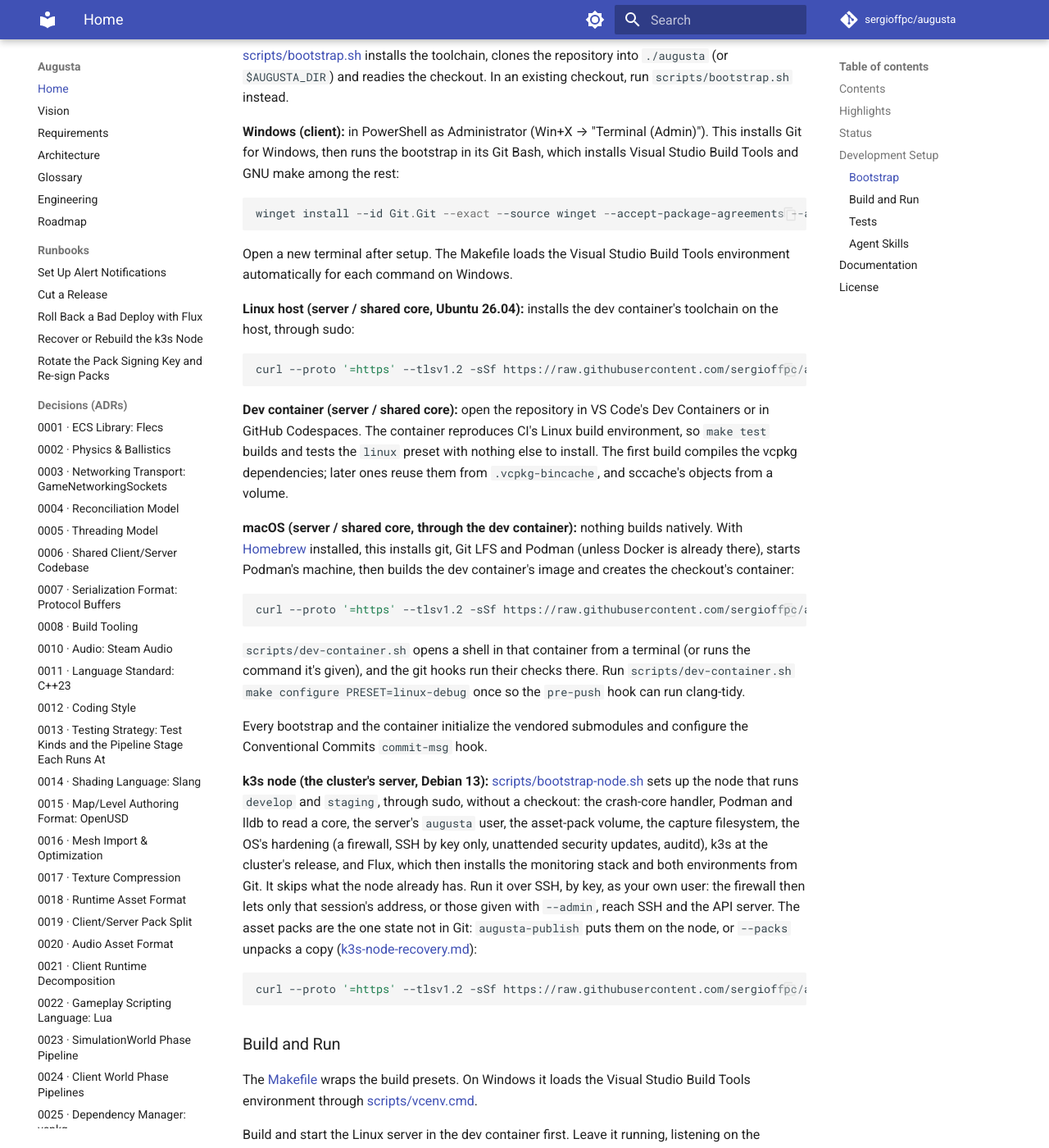
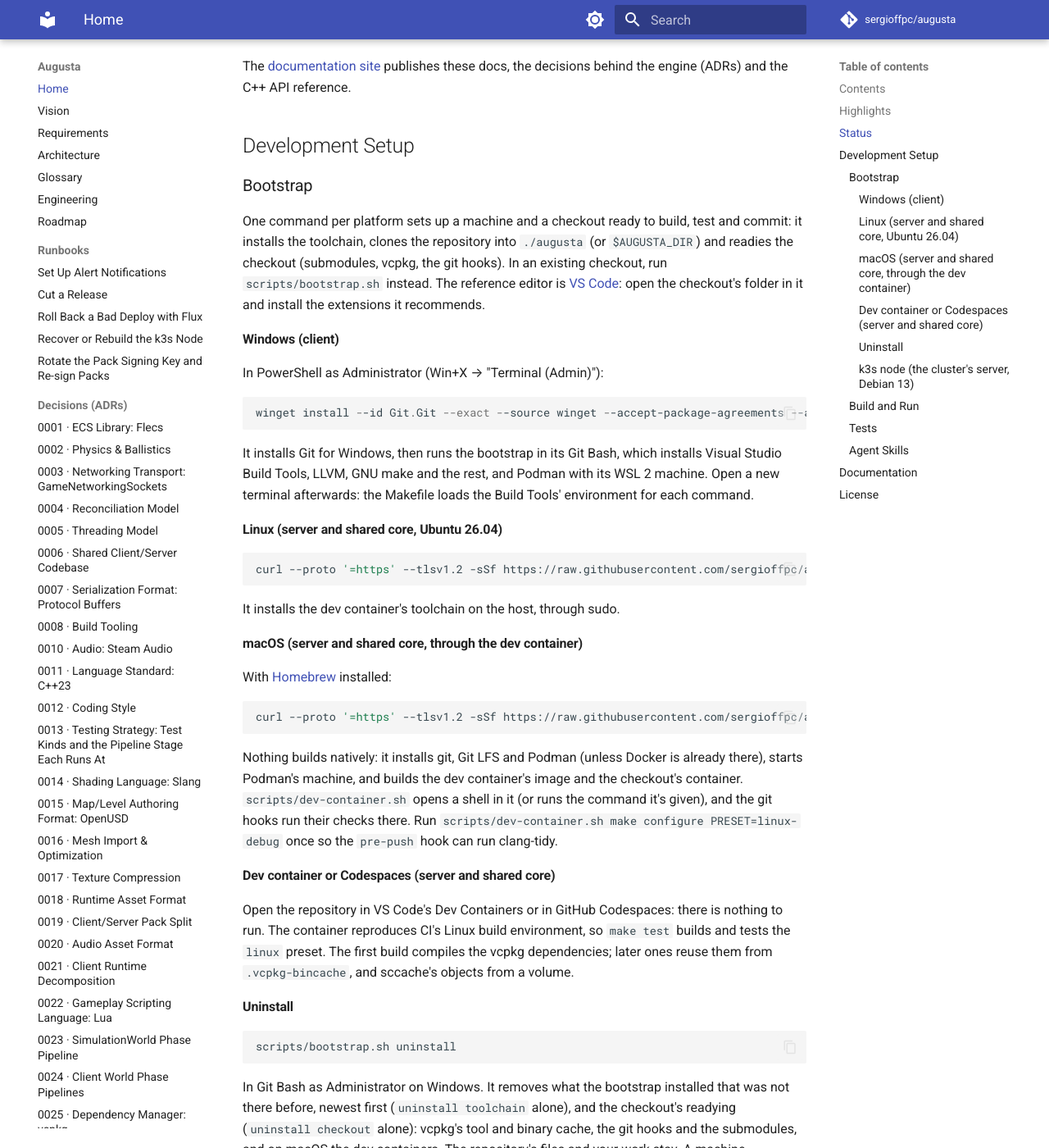
Before and after one commit to sergioffpc/augusta, an MkDocs documentation site: the page built from README.md, in a window 1280 px wide and 1400 px high, scrolled down 1476 px. Shown: the whole window at 82% size. Built offline with MkDocs 1.6.1 and Material for MkDocs 9.7.7, drawn with Linux system fonts in a browser that asks for light colours; comment, search, counter and statistics services are not loaded; some of the changed text lies outside the part shown.

Commit message:
feat(bootstrap): install CI's tools and Podman, and uninstall what it installs
The bootstrap installs, on Linux and Windows, what CI uses and it did not:
cosign at the version CI signs with and jq (a release's wait on its signed
image), Podman, tshark, auditd (Linux), and the tools CI's own jobs run at
CI's versions (trivy, kubeconform, the Kyverno CLI, promtool, amtool,
hadolint, oras, syft, grype and mikefarah's yq), each release checked by its
SHA-256. The release runbook waits on the image with podman.

Podman is the container engine by default, Docker the one used where there
is no Podman: scripts/dev-container.sh and scripts/augustad-seccomp.sh, which
runs Podman rootful and takes AUGUSTA_CONTAINER_ENGINE. CI's confinement job
keeps Docker, whose runc is the Node's runtime.

`scripts/bootstrap.sh uninstall [toolchain|checkout]` undoes a bootstrap:
what the toolchain step installed that was not there before, which it now
records in a manifest of the machine's, newest first, and the checkout's
readying, never the repository's files.

The README's Bootstrap has a section per platform, each opening with its
command, and the docs name VS Code as the reference editor.

Co-Authored-By: Claude Opus 5.5 <noreply@anthropic.com>

````diff
--- a/README.md
+++ b/README.md
@@ -20,6 +20,12 @@ dedicated server.
 - [Status](#status)
 - [Development Setup](#development-setup)
     - [Bootstrap](#bootstrap)
+        - [Windows (client)](#windows-client)
+        - [Linux (server and shared core, Ubuntu 26.04)](#linux-server-and-shared-core-ubuntu-2604)
+        - [macOS (server and shared core, through the dev container)](#macos-server-and-shared-core-through-the-dev-container)
+        - [Dev container or Codespaces (server and shared core)](#dev-container-or-codespaces-server-and-shared-core)
+        - [Uninstall](#uninstall)
+        - [k3s node (the cluster's server, Debian 13)](#k3s-node-the-clusters-server-debian-13)
     - [Build and Run](#build-and-run)
     - [Tests](#tests)
     - [Agent Skills](#agent-skills)
@@ -58,67 +64,89 @@ docs, the decisions behind the engine (ADRs) and the C++ API reference.
 
 ### Bootstrap
 
-[scripts/bootstrap.sh](scripts/bootstrap.sh) installs the toolchain, clones the
-repository into `./augusta` (or `$AUGUSTA_DIR`) and readies the checkout. In an
-existing checkout, run `scripts/bootstrap.sh` instead.
+One command per platform sets up a machine and a checkout ready to build, test
+and commit: it installs the toolchain, clones the repository into `./augusta`
+(or `$AUGUSTA_DIR`) and readies the checkout (submodules, vcpkg, the git hooks).
+In an existing checkout, run `scripts/bootstrap.sh` instead. The reference
+editor is [VS Code](https://code.visualstudio.com): open the checkout's folder
+in it and install the extensions it recommends.
 
-**Windows (client):** in PowerShell as Administrator (Win+X → "Terminal
-(Admin)"). This installs Git for Windows, then runs the bootstrap in its Git
-Bash, which installs Visual Studio Build Tools and GNU make among the rest:
+#### Windows (client)
+
+In PowerShell as Administrator (Win+X → "Terminal (Admin)"):
 
 ```powershell
 winget install --id Git.Git --exact --source winget --accept-package-agreements --accept-source-agreements; & "$env:ProgramFiles\Git\bin\bash.exe" -c "curl --proto '=https' --tlsv1.2 -sSf https://raw.githubusercontent.com/sergioffpc/augusta/develop/scripts/bootstrap.sh | bash"
 ```
 
-Open a new terminal after setup. The Makefile loads the Visual Studio Build
-Tools environment automatically for each command on Windows.
+It installs Git for Windows, then runs the bootstrap in its Git Bash, which
+installs Visual Studio Build Tools, LLVM, GNU make and the rest, and Podman with
+its WSL 2 machine. Open a new terminal afterwards: the Makefile loads the Build
+Tools' environment for each command.
 
-**Linux host (server / shared core, Ubuntu 26.04):** installs the dev
-container's toolchain on the host, through sudo:
+#### Linux (server and shared core, Ubuntu 26.04)
 
 ```bash
 curl --proto '=https' --tlsv1.2 -sSf https://raw.githubusercontent.com/sergioffpc/augusta/develop/scripts/bootstrap.sh | bash
 ```
 
-**Dev container (server / shared core):** open the repository in VS Code's Dev
-Containers or in GitHub Codespaces. The container reproduces CI's Linux build
-environment, so `make test` builds and tests the `linux` preset with nothing
-else to install. The first build compiles the vcpkg dependencies; later ones
-reuse them from `.vcpkg-bincache`, and sccache's objects from a volume.
+It installs the dev container's toolchain on the host, through sudo.
 
-**macOS (server / shared core, through the dev container):** nothing builds
-natively. With [Homebrew](https://brew.sh) installed, this installs git, Git LFS
-and Podman (unless Docker is already there), starts Podman's machine, then
-builds the dev container's image and creates the checkout's container:
+#### macOS (server and shared core, through the dev container)
+
+With [Homebrew](https://brew.sh) installed:
 
 ```bash
 curl --proto '=https' --tlsv1.2 -sSf https://raw.githubusercontent.com/sergioffpc/augusta/develop/scripts/bootstrap.sh | bash
 ```
 
-`scripts/dev-container.sh` opens a shell in that container from a terminal (or
+Nothing builds natively: it installs git, Git LFS and Podman (unless Docker is
+already there), starts Podman's machine, and builds the dev container's image
+and the checkout's container. `scripts/dev-container.sh` opens a shell in it (or
 runs the command it's given), and the git hooks run their checks there. Run
 `scripts/dev-container.sh make configure PRESET=linux-debug` once so the
 `pre-push` hook can run clang-tidy.
 
-Every bootstrap and the container initialize the vendored submodules and
-configure the Conventional Commits `commit-msg` hook.
+#### Dev container or Codespaces (server and shared core)
 
-**k3s node (the cluster's server, Debian 13):**
+Open the repository in VS Code's Dev Containers or in GitHub Codespaces: there
+is nothing to run. The container reproduces CI's Linux build environment, so
+`make test` builds and tests the `linux` preset. The first build compiles the
+vcpkg dependencies; later ones reuse them from `.vcpkg-bincache`, and sccache's
+objects from a volume.
+
+#### Uninstall
+
+```bash
+scripts/bootstrap.sh uninstall
+```
+
+In Git Bash as Administrator on Windows. It removes what the bootstrap installed
+that was not there before, newest first (`uninstall toolchain` alone), and the
+checkout's readying (`uninstall checkout` alone): vcpkg's tool and binary cache,
+the git hooks and the submodules, and on macOS the dev containers. The
+repository's files and your work stay. A machine bootstrapped before the
+bootstrap kept a record of what it installed keeps what it installed then.
+
+#### k3s node (the cluster's server, Debian 13)
+
+Over SSH, by key, as your own user:
+
+```bash
+curl --proto '=https' --tlsv1.2 -sSf https://raw.githubusercontent.com/sergioffpc/augusta/develop/scripts/bootstrap-node.sh | bash
+```
+
 [scripts/bootstrap-node.sh](scripts/bootstrap-node.sh) sets up the node that
 runs `develop` and `staging`, through sudo, without a checkout: the crash-core
 handler, Podman and lldb to read a core, the server's `augusta` user, the
 asset-pack volume, the capture filesystem, the OS's hardening (a firewall, SSH
 by key only, unattended security updates, auditd), k3s at the cluster's release,
 and Flux, which then installs the monitoring stack and both environments from
-Git. It skips what the node already has. Run it over SSH, by key, as your own
-user: the firewall then lets only that session's address, or those given with
-`--admin`, reach SSH and the API server. The asset packs are the one state not
-in Git: `augusta-publish` puts them on the node, or `--packs` unpacks a copy
-([k3s-node-recovery.md](docs/runbooks/k3s-node-recovery.md)):
-
-```bash
-curl --proto '=https' --tlsv1.2 -sSf https://raw.githubusercontent.com/sergioffpc/augusta/develop/scripts/bootstrap-node.sh | bash
-```
+Git. It skips what the node already has. The firewall then lets only the SSH
+session's address, or those given with `--admin`, reach SSH and the API server.
+The asset packs are the one state not in Git: `augusta-publish` puts them on the
+node, or `--packs` unpacks a copy
+([k3s-node-recovery.md](docs/runbooks/k3s-node-recovery.md)).
 
 ### Build and Run
 
--- a/docs/ENGINEERING.md
+++ b/docs/ENGINEERING.md
@@ -520,30 +520,35 @@ no self-hosted GitHub Actions runner in this pipeline).
   with it by hand), LLVM's toolchain (ADR-0008: clang, lld, libc++, libunwind,
   LLVM's binary tools, lldb), CMake, Ninja, vcpkg, clang-tidy and ctcache (which
   `make tidy` runs it through, at CI's pinned commit), clang-format, GitHub CLI,
-  kubectl, helm, the flux CLI at the cluster's Flux version, Doxygen, the hooks'
-  formatters and linters (uv for yamllint, ruff, shfmt, shellcheck, actionlint,
-  gersemi, Prettier and pymarkdown, standalone yamlfmt, StyLua, luacheck and
-  taplo, at CI's pinned versions), and CI's Linux vcpkg binary cache
-  configuration (a files provider in the checkout's `.vcpkg-bincache`). The
-  image builds for the host's architecture (amd64 or arm64) rather than
-  emulating CI's amd64. sccache's cache lives in a volume shared by every
-  container of the repository; the build trees in a volume per container, so
-  they never collide with a Windows build of the same checkout. One recipe, not
-  a container beside a separate host bootstrap: two recipes for the same
-  toolchain drift apart. With them come the Linux client's system packages
-  (ADR-0008: X11, Wayland and xkbcommon development files, and Mesa's Vulkan
-  drivers and Xvfb for the Renderer's smoke test), so the `linux` presets build
-  and test `augustac` in the container too. The Windows client has no container
-  equivalent (see below).
+  kubectl, helm, the flux CLI at the cluster's Flux version, cosign at the
+  version CI signs with and jq (for a release's wait on its signed image),
+  Podman (the container engine), tshark (the Wireshark dissector's test), auditd
+  (`scripts/augustad-seccomp.sh record`), the tools CI's own jobs run at CI's
+  versions (trivy, kubeconform, the Kyverno CLI, promtool, amtool, hadolint,
+  oras, syft, grype, and mikefarah's yq), Doxygen, the hooks' formatters and
+  linters (uv for yamllint, ruff, shfmt, shellcheck, actionlint, gersemi,
+  Prettier and pymarkdown, standalone yamlfmt, StyLua, luacheck and taplo, at
+  CI's pinned versions), and CI's Linux vcpkg binary cache configuration (a
+  files provider in the checkout's `.vcpkg-bincache`). The image builds for the
+  host's architecture (amd64 or arm64) rather than emulating CI's amd64.
+  sccache's cache lives in a volume shared by every container of the repository;
+  the build trees in a volume per container, so they never collide with a
+  Windows build of the same checkout. One recipe, not a container beside a
+  separate host bootstrap: two recipes for the same toolchain drift apart. With
+  them come the Linux client's system packages (ADR-0008: X11, Wayland and
+  xkbcommon development files, and Mesa's Vulkan drivers and Xvfb for the
+  Renderer's smoke test), so the `linux` presets build and test `augustac` in
+  the container too. The Windows client has no container equivalent (see below).
 - **macOS (through the dev container):** nothing builds natively on macOS (the
   presets are Linux's and Windows'), and nothing is installed there but git, Git
-  LFS and Docker or Podman, which `scripts/bootstrap.sh` installs through
-  Homebrew (its macOS half, `scripts/bootstrap/macos.sh`, which also creates the
-  container). `scripts/dev-container.sh [command]` runs a command (a shell by
-  default) in the dev container's image from a terminal: one container per
-  checkout, kept running, with the checkout mounted at its host path so a git
-  worktree's `.git` resolves inside too, a `build/` volume of its own, and
-  sccache's and vcpkg's caches in volumes every checkout shares.
+  LFS and Podman (or a Docker already there, which the scripts take where there
+  is no Podman), which `scripts/bootstrap.sh` installs through Homebrew (its
+  macOS half, `scripts/bootstrap/macos.sh`, which also creates the container).
+  `scripts/dev-container.sh [command]` runs a command (a shell by default) in
+  the dev container's image from a terminal: one container per checkout, kept
+  running, with the checkout mounted at its host path so a git worktree's `.git`
+  resolves inside too, a `build/` volume of its own, and sccache's and vcpkg's
+  caches in volumes every checkout shares.
   `scripts/dev-container.sh make configure PRESET=linux-debug` gives the hooks
   the compile commands clang-tidy needs. On macOS the `pre-commit` and
   `pre-push` hooks run their formatters and linters through it; git itself
@@ -570,10 +575,20 @@ no self-hosted GitHub Actions runner in this pipeline).
   and LLVM (`clang-cl` and `lld-link` for the build, `clang-format`/`clang-tidy`
   for the hooks below), pinned to the LLVM version CI's Ubuntu runner ships and
   CI's Windows jobs install, so a local build and the hooks agree with CI's
-  gates, and kubectl, helm and the flux CLI, for the cluster. It also puts Git's
-  `bin` directory on PATH, so `bash scripts/<script>.sh` runs from PowerShell
-  and cmd, and the workspace's VS Code settings point the Kubernetes extension
-  and its terminals at the day-to-day kubeconfig, `~/.kube/augusta.yaml`.
+  gates, kubectl, helm and the flux CLI, for the cluster, and cosign, jq, tshark
+  (through Wireshark) and the tools CI's own jobs run, as the Linux half's, with
+  Podman and its WSL 2 machine; auditd, which records a Linux kernel's syscalls,
+  has no Windows counterpart. It also puts Git's `bin` directory on PATH, so
+  `bash scripts/<script>.sh` runs from PowerShell and cmd, and the workspace's
+  VS Code settings point the Kubernetes extension and its terminals at the
+  day-to-day kubeconfig, `~/.kube/augusta.yaml`.
+- **Uninstall:** `scripts/bootstrap.sh uninstall` undoes a bootstrap on every
+  platform: what its toolchain step installed that was not there before, which
+  it records in a manifest of the machine's (each package, file, PATH entry,
+  Visual Studio component, winget pin and Podman machine), newest first, and its
+  checkout step's readying, never the repository's files. Only what the
+  bootstrap itself installed goes: a tool that was there before stays, as does
+  what a machine bootstrapped before the manifest installed then.
 - **Asset cooker setup (opt-in):** `tools/pack/scripts/bootstrap.sh` (Windows in
   Git Bash, or Linux - the platforms vcpkg's `ktx` port, which the cooker's
   `_native` wraps, builds for) builds the pack environment under a caller-chosen
@@ -591,11 +606,16 @@ no self-hosted GitHub Actions runner in this pipeline).
   build dependencies (a small pybind11 module, no OpenUSD - see ADR-0030) — the
   root `vcpkg.json`'s `pack` feature (ADR-0025), like the rest of the codebase,
   not fetched by this script.
-- **Editor experience:** a committed `.vscode/extensions.json` lists recommended
-  extensions (C++ tools, CMake Tools, clangd/clang-format, EditorConfig, Lua,
-  YAML/Helm, GitHub Actions) — VS Code prompts to install these whenever the
-  folder is opened, on either side (dev container or native Windows); the dev
-  container installs the Linux-relevant subset itself.
+- **Editor experience:** VS Code is the reference editor: the repository's
+  editor configuration (`.vscode/`: settings, tasks, launch configurations and
+  recommended extensions) and the dev container are written for it and kept
+  working with it; another editor works from the same `compile_commands.json`,
+  `.editorconfig` and formatters, without that configuration. The committed
+  `.vscode/extensions.json` lists recommended extensions (C++ tools, CMake
+  Tools, clangd/clang-format, EditorConfig, Lua, YAML/Helm, GitHub Actions) — VS
+  Code prompts to install these whenever the folder is opened, on either side
+  (dev container or native Windows); the dev container installs the
+  Linux-relevant subset itself.
 - **Dependency hermeticity:** the `vcpkg.json` manifest (ADR-0025) is what
   actually makes dependency acquisition reproducible on both sides — not a
   container.
````
Also changed, not shown: docs/runbooks/cut-release.md (+5 -4 lines), 8 other files.
